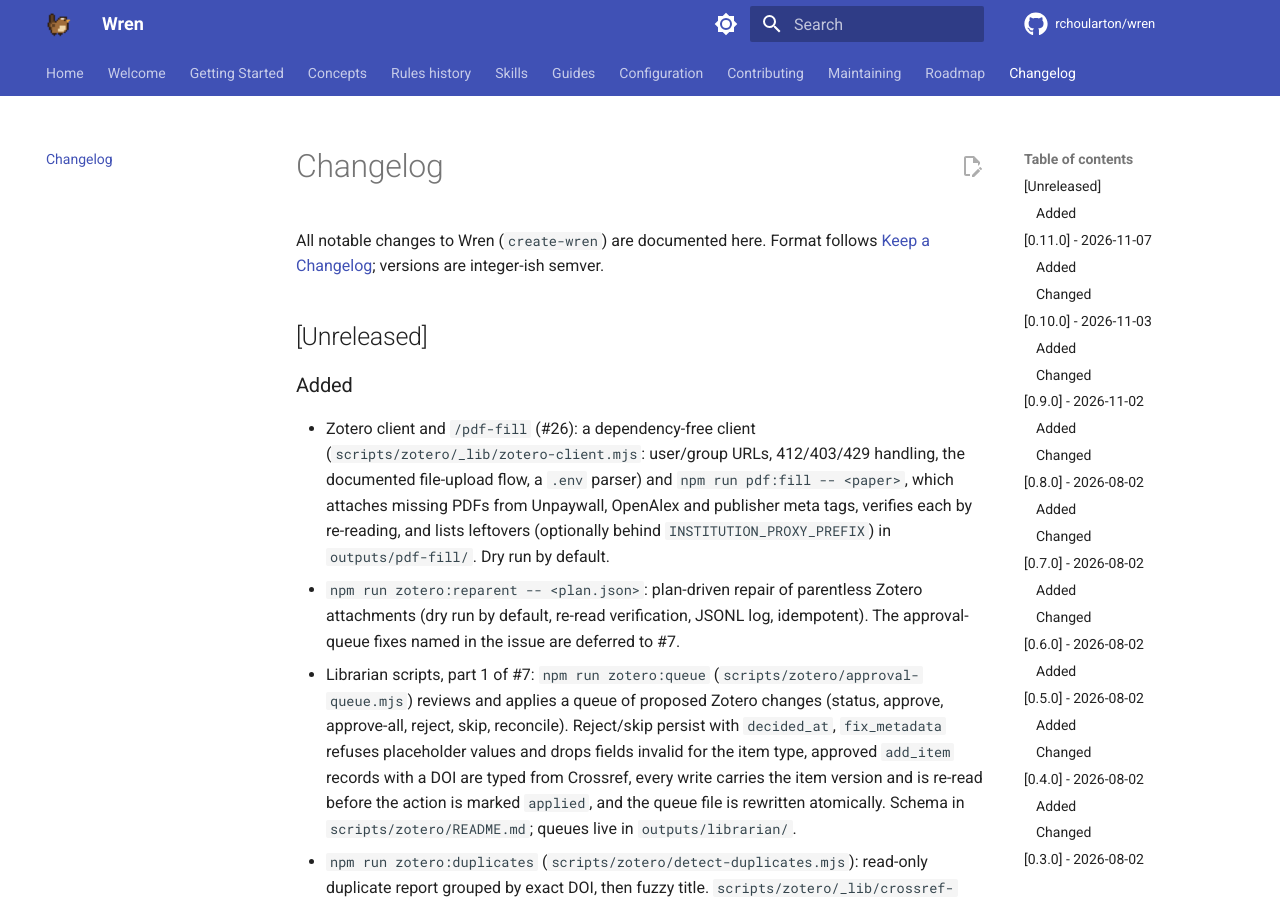
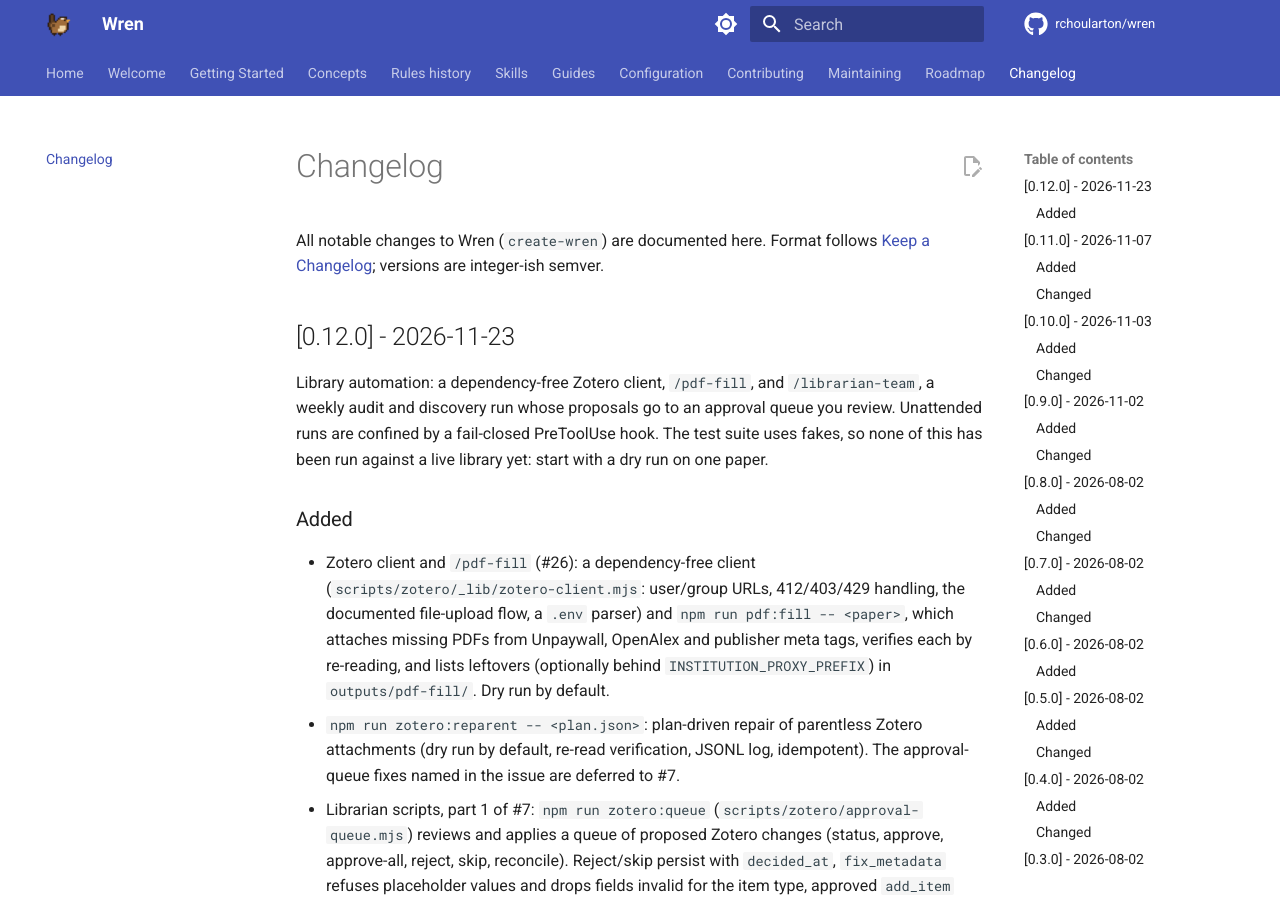
Before and after one commit to rchoularton/wren, an MkDocs documentation site: the page built from docs/changelog.md, in a window 1280 px wide and 900 px high. Built offline with MkDocs 1.6.1 and Material for MkDocs 9.7.7, drawn with Linux system fonts in a browser that asks for light colours; comment, search, counter and statistics services are not loaded.

Commit message:
chore: release 0.12.0 (#55)
Fold the Unreleased section into a 0.12.0 changelog entry dated today, bump
create-wren to 0.12.0, and move 0.12 to the roadmap's shipped list.

Co-authored-by: Richard Choularton <216583463+rchoularton@users.noreply.github.com>
Co-authored-by: Claude Fable 5.2 <noreply@anthropic.com>

```diff
--- a/CHANGELOG.md
+++ b/CHANGELOG.md
@@ -3,7 +3,12 @@
 All notable changes to Wren (`create-wren`) are documented here.
 Format follows [Keep a Changelog](https://keepachangelog.com/); versions are integer-ish semver.
 
-## [Unreleased]
+## [0.12.0] - 2026-11-23
+
+Library automation: a dependency-free Zotero client, `/pdf-fill`, and `/librarian-team`, a
+weekly audit and discovery run whose proposals go to an approval queue you review. Unattended
+runs are confined by a fail-closed PreToolUse hook. The test suite uses fakes, so none of this has
+been run against a live library yet: start with a dry run on one paper.
 
 ### Added
 - Zotero client and `/pdf-fill` (#26): a dependency-free client (`scripts/zotero/_lib/zotero-client.mjs`: user/group URLs, 412/403/429 handling, the documented file-upload flow, a `.env` parser) and `npm run pdf:fill -- <paper>`, which attaches missing PDFs from Unpaywall, OpenAlex and publisher meta tags, verifies each by re-reading, and lists leftovers (optionally behind `INSTITUTION_PROXY_PREFIX`) in `outputs/pdf-fill/`. Dry run by default.
--- a/package.json
+++ b/package.json
@@ -1,6 +1,6 @@
 {
   "name": "create-wren",
-  "version": "0.11.0",
+  "version": "0.12.0",
   "description": "An open-source AI research partner for Claude Code — from your first dataset to your final draft, on your machine, in your terminal.",
   "type": "module",
   "bin": {
```
Also changed, not shown: docs/roadmap.md (+1 -1 lines).
